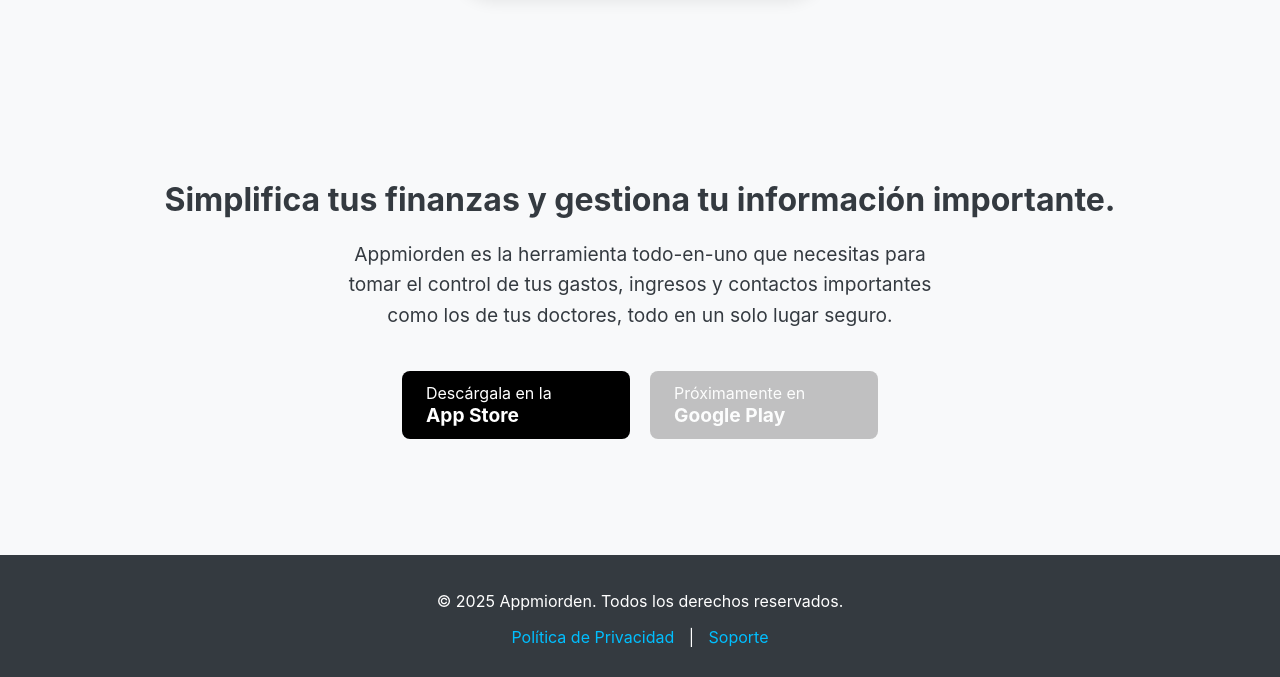
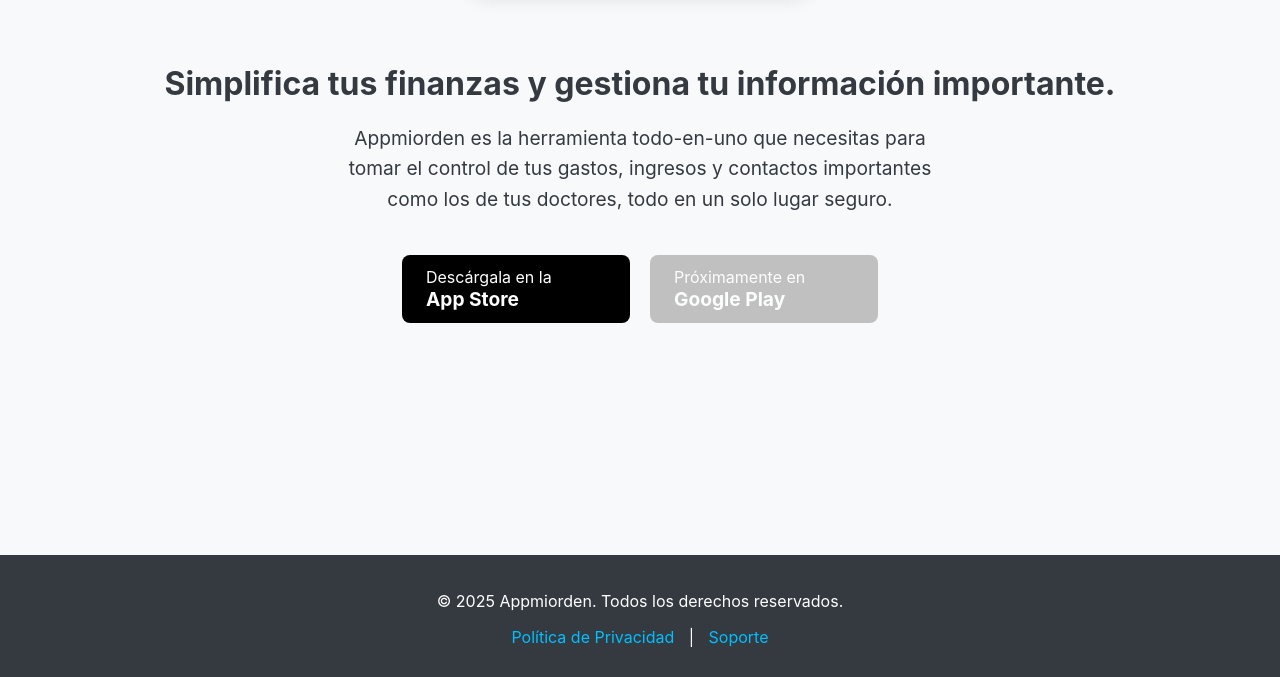
Before and after one commit to ronnymedina/landing-page-appmiorden, a plain HTML site: page index.html in a window 1280 px wide. Shown: the part 123-800 px from the top of the page. Drawn offline with Linux system fonts and the light colour scheme.

Commit message:
Elimina propiedades de flex en el estilo de main en index.html y ajusta el padding para mejorar la presentación del contenido.

```diff
--- a/index.html
+++ b/index.html
@@ -43,11 +43,8 @@
         }
         main {
             flex-grow: 1;
-            display: flex;
-            align-items: center;
-            justify-content: center;
             text-align: center;
-            padding: 40px 20px;
+            padding: 60px 20px;
         }
         .hero h2 {
             font-size: 2em;
```
